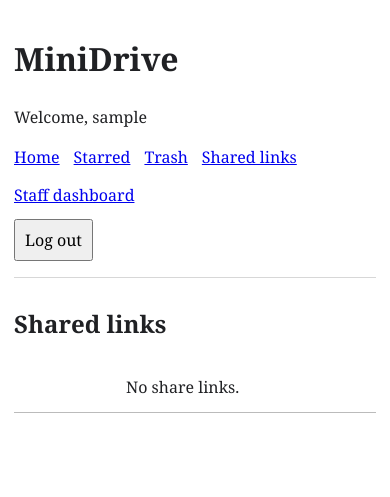
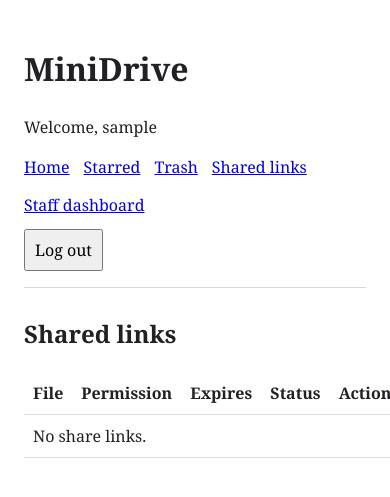
Before and after one commit to MyLTHS/PythonProjectAssignment, a Django app: page /shared-links/ in a window 390 px wide. Shown: the top 497 px of the page. Run offline with Django 5.2, Linux system fonts and the light colour scheme; the visitor is signed in with stand-in values (Sample User, id 1); data that the repository does not hold is empty; parts of the project's set-up code (start-up, migrations or seed data) failed here and were passed over.

Commit message:
Remove mobile table layout

```diff
--- a/MiniDrive/drive/static/drive/styles.css
+++ b/MiniDrive/drive/static/drive/styles.css
@@ -45,15 +45,6 @@ table {
     width: 100%;
 }
 
-.table-scroll {
-    max-width: 100%;
-    overflow-x: auto;
-}
-
-.table-scroll table {
-    min-width: 560px;
-}
-
 th, td {
     border-bottom: 1px solid #ddd;
     padding: 9px;
@@ -63,33 +54,3 @@ th, td {
 .breadcrumb, .stats {
     color: #555;
 }
-
-@media (max-width: 600px) {
-    body { padding: 14px; }
-    .table-scroll table { min-width: 0; }
-    .table-scroll thead { display: none; }
-    .table-scroll table,
-    .table-scroll tbody,
-    .table-scroll tr,
-    .table-scroll td {
-        display: block;
-        width: 100%;
-    }
-    .table-scroll tr {
-        border-bottom: 1px solid #bbb;
-        padding: 8px 0;
-    }
-    .table-scroll td {
-        border: 0;
-        box-sizing: border-box;
-        display: grid;
-        gap: 8px;
-        grid-template-columns: 104px minmax(0, 1fr);
-        overflow-wrap: anywhere;
-        padding: 5px 0;
-    }
-    .table-scroll td::before {
-        content: attr(data-label);
-        font-weight: bold;
-    }
-}
--- a/MiniDrive/templates/base.html
+++ b/MiniDrive/templates/base.html
@@ -5,7 +5,7 @@
     <meta charset="UTF-8">
     <meta name="viewport" content="width=device-width, initial-scale=1.0">
     <title>{% block title %}MiniDrive{% endblock %}</title>
-    <link rel="stylesheet" href="{% static 'drive/styles.css' %}?v=4">
+    <link rel="stylesheet" href="{% static 'drive/styles.css' %}">
 </head>
 <body>
     <header>
--- a/MiniDrive/templates/shared_links.html
+++ b/MiniDrive/templates/shared_links.html
@@ -4,27 +4,26 @@
 
 {% block content %}
     <h2>Shared links</h2>
-    <div class="table-scroll">
-        <table>
+    <table>
         <thead>
             <tr><th>File</th><th>Permission</th><th>Expires</th><th>Status</th><th>Action</th></tr>
         </thead>
         <tbody>
             {% for link in share_links %}
                 <tr>
-                    <td data-label="File">
+                    <td>
                         {% if link.permission == "download" %}
                             <a href="{% url 'file-download' link.file.id %}?token={{ link.token }}">{{ link.file.name }}</a>
                         {% else %}
                             <a href="{% url 'shared-file-view' link.file.id %}?token={{ link.token }}">{{ link.file.name }}</a>
                         {% endif %}
                     </td>
-                    <td data-label="Permission">{{ link.get_permission_display }}</td>
-                    <td data-label="Expires">{{ link.expires_at|date:"d/m/Y H:i"|default:"Never" }}</td>
-                    <td data-label="Status">
+                    <td>{{ link.get_permission_display }}</td>
+                    <td>{{ link.expires_at|date:"d/m/Y H:i"|default:"Never" }}</td>
+                    <td>
                         {% if link.is_valid %}Active{% else %}Inactive or expired{% endif %}
                     </td>
-                    <td data-label="Action">
+                    <td>
                         {% if link.is_active %}
                             <form method="post" action="{% url 'share-link-revoke-page' link.id %}">
                                 {% csrf_token %}<button type="submit">Revoke</button>
@@ -38,6 +37,5 @@
                 <tr><td colspan="5">No share links.</td></tr>
             {% endfor %}
         </tbody>
-        </table>
-    </div>
+    </table>
 {% endblock %}
```
